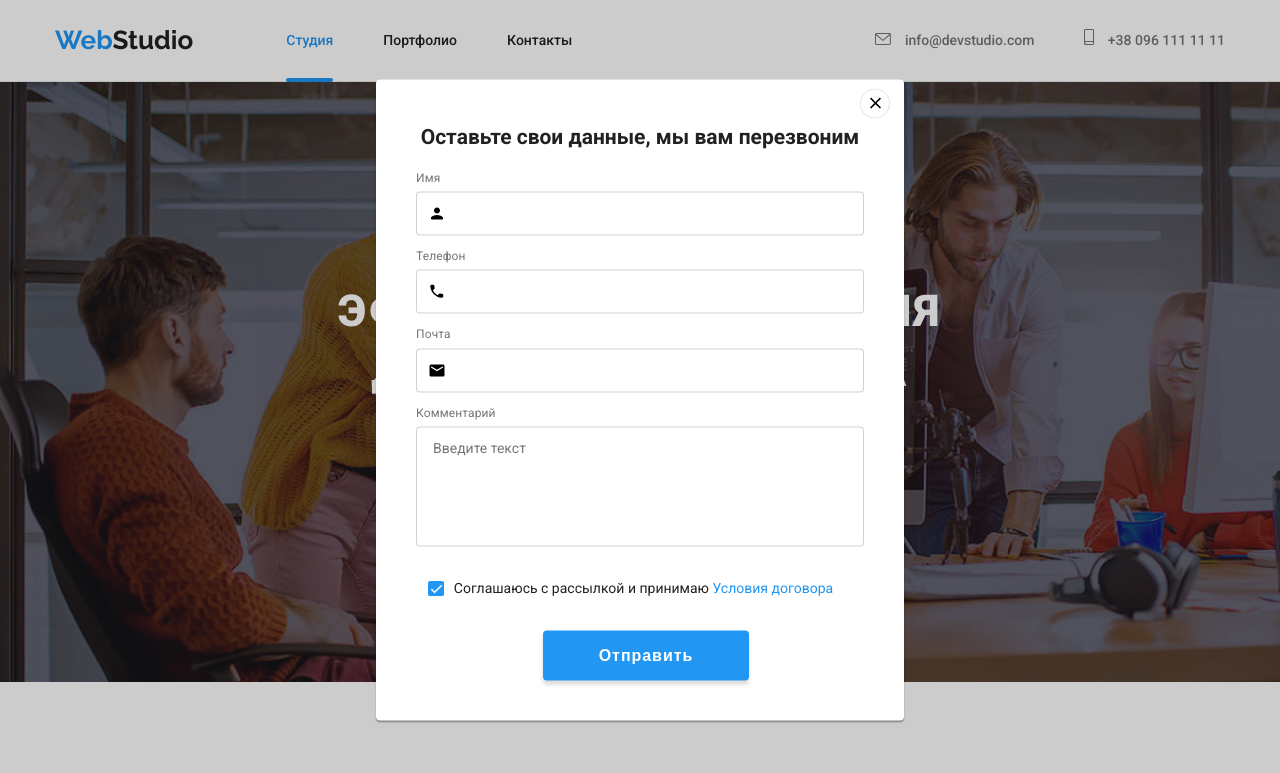
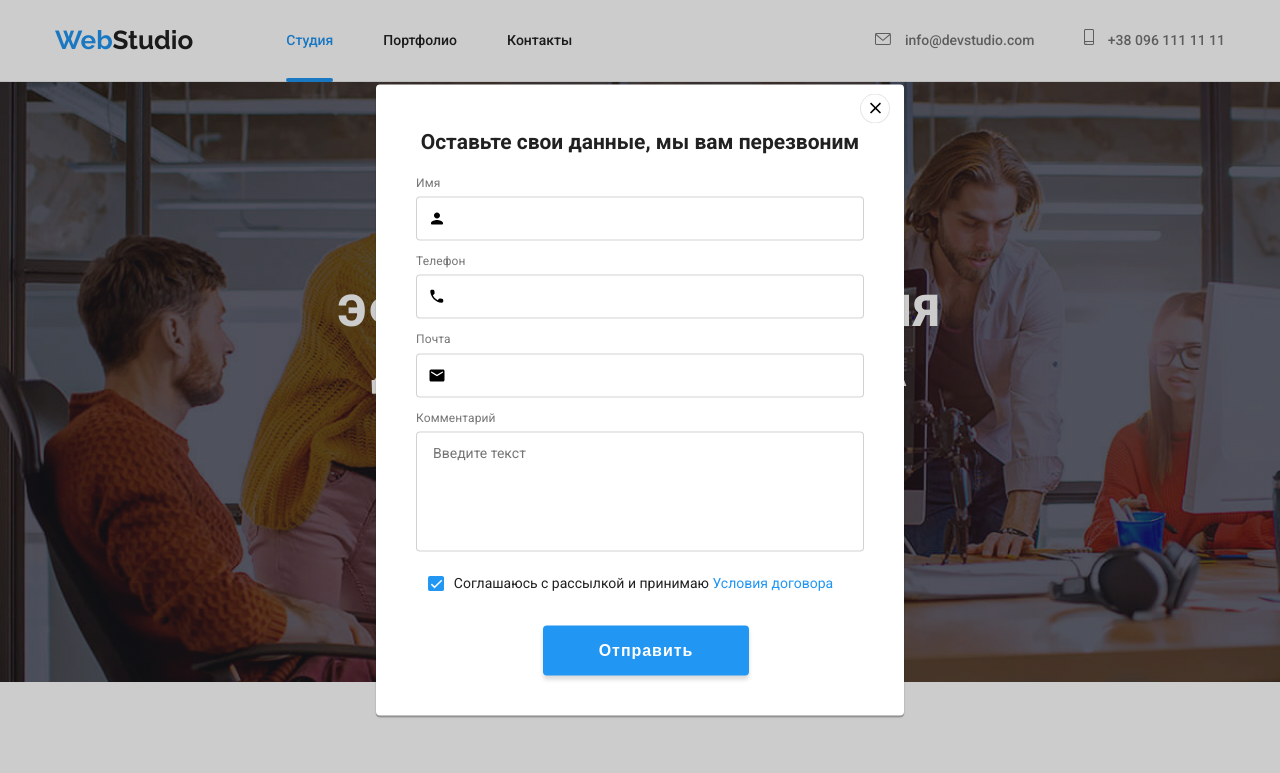
Before and after one commit to DianaAleksieieva/goit-markup-hw-06, a plain HTML site: page index.html in a window 1280 px wide. Both pictures are taken after a click on the button "Заказать услугу". Shown: the top 773 px of the page. Drawn offline with Linux system fonts and the light colour scheme.

Commit message:
correction

```diff
--- a/css/style.css
+++ b/css/style.css
@@ -254,8 +254,9 @@ header {
   height: 30px;
 }
 .modal-input-list {
-  display: inline-block;
-  margin-bottom: 10px;
+  display: flex;
+
+  flex-direction: column;
 }
 .modal-text {
   font-size: 12px;
@@ -275,6 +276,7 @@ header {
 .modal-input-group {
   display: block;
   position: relative;
+  margin-bottom: 10px;
 }
 
 .modal-input-item {
@@ -313,7 +315,6 @@ header {
 .modal-comments:hover,
 .modal-comments:focus {
   border: 1px solid var(--brand-color);
-  color: var(--brand-color);
 }
 .modal-input-icon {
   position: absolute;
--- a/index.html
+++ b/index.html
@@ -8,7 +8,7 @@
     <link
         href="https://fonts.googleapis.com/css2?family=Oleo+Script:wght@400;700&family=Raleway:wght@700&family=Roboto:wght@400;500;700;900&display=swap"
         rel="stylesheet">
-    <link href="https://cdnjs.cloudflare.com/ajax/libs/modern-normalize/1.0.0/modern-normalize.min.css">
+    <link href="https://cdnjs.cloudflare.com/ajax/libs/modern-normalize/1.0.0/modern-normalize.min.css" rel="">
     <link rel="stylesheet" href="./css/variables.css">
     <link rel="stylesheet" href="./css/style.css">
 </head>
@@ -48,33 +48,35 @@
         Оставьте свои данные, мы вам перезвоним
     </h2>
     <label class="modal-input-list">
-        <p class="modal-text"> Имя </p>
-       <div class="modal-input-group">
-           <input type="name" name="name" class="modal-input-item">
-        <svg class="modal-input-icon">
-            <use href="./images/icons.svg#person-black"></use>
-        </svg>
+        <span class="modal-text"> Имя </span>
+          </label>
+        <div class="modal-input-group">
+            <input type="name" name="name" class="modal-input-item">
+            <svg class="modal-input-icon">
+                <use href="./images/icons.svg#person-black"></use>
+            </svg>
         </div>
-    </label>
     <label class="modal-input-list">
-        <p class="modal-text"> Телефон </p>
+        <span class="modal-text"> Телефон </span>
+        </label>
         <div class="modal-input-group">
             <input type="tel" name="phone_number" class="modal-input-item">
             <svg class="modal-input-icon">
                 <use href="./images/icons.svg#phone-black"></use>
             </svg>
         </div>
-    </label>
+
     <label class="modal-input-list">
-        <p class="modal-text"> Почта </p>
+        <spanp class="modal-text"> Почта </span>
+            </label>
         <div class="modal-input-group"> <input type="mail" name="email" class="modal-input-item">
             <svg class="modal-input-icon">
                 <use href="./images/icons.svg#email-black"></use>
             </svg>
         </div>
-    </label>
+
     <label class="modal-input-list">
-        <p class="modal-text"> Комментарий </p>
+        <span class="modal-text"> Комментарий </span>
          <textarea name="comments" class="modal-comments" placeholder="Введите текст" ></textarea>
             </label>
                <label class="modal-input-group check">
@@ -83,7 +85,7 @@
                 <svg class="modal-agreement-icon">
                 <use href="./images/icons.svg#check"></use>
                 </svg>
-           <p class="agreement-text"> Соглашаюсь с рассылкой и принимаю <a> Условия договора </a> </p>
+           <span class="agreement-text"> Соглашаюсь с рассылкой и принимаю <a> Условия договора </a> </span>
 
     </label>
     <button type="submit" class="button send-button">
@@ -92,11 +94,9 @@
 </div>
  </div>
 </div>
-            <h1 class="hero-section-title">Эффективные решения <br> для вашего бизнеса </br></h1>
+            <h1 class="hero-section-title">Эффективные решения <br> для вашего бизнеса </h1>
             <button type="submit" data-modal-open class="button button-hero">Заказать услугу </button>
 
-
-        </div>
       </section>
       <section>
         <div class="container">
@@ -137,6 +137,7 @@
                 <p class="features-text">Значимость этих проблем настолько очевидна, что реализация плановых заданий. </p>
             </li>
           </ul>
+          </div>
         </section>
           <section>
             <div class="container">
@@ -362,12 +363,12 @@
            <p class="address-info">г. Киев, пр-т Леси Украинки, 26</p>
         <ul class="address-list list">
            <li class="address-list-item"> <a class="address-list-link" href="mailto:info@devstudio.com">info@devstudio.com</a></li>
-            <li class="address-list-item"> <a class="address-list-link"href="tel:+380961111111">+38 096 111 11 11</a></li>
+            <li class="address-list-item"> <a class="address-list-link" href="tel:+380961111111">+38 096 111 11 11</a></li>
         </ul>
         </address>
         <div class="footer-comunication">
         <div class="footer-icons">
-            <h3 class="footer-caprion">присоединяйтесь</h4>
+            <h3 class="footer-caprion">присоединяйтесь</h3>
         <ul class="footer-icons-list list">
             <li class="footer-icons-items">
                 <a href="" class="footer-icon-link">
@@ -400,7 +401,7 @@
         </ul>
         </div>
         <div role="group" class="footer-form">
-        <h3 class="footer-caprion">Подпишитесь на рассылку</h4>
+        <h3 class="footer-caprion">Подпишитесь на рассылку</h3>
             <form name="signup_form" class="fotter-signup">
                 <label>
                     <input type="email" name="email" placeholder="Email" class="signup-email-input" />
```
